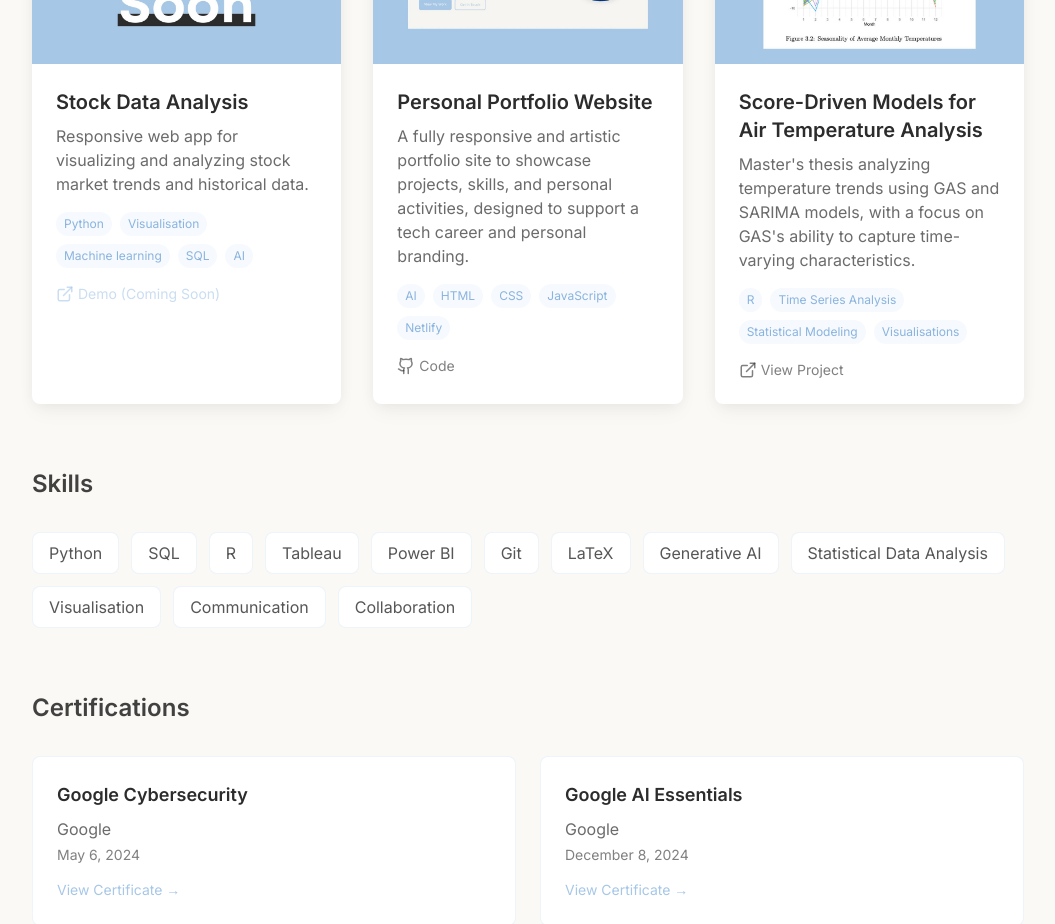
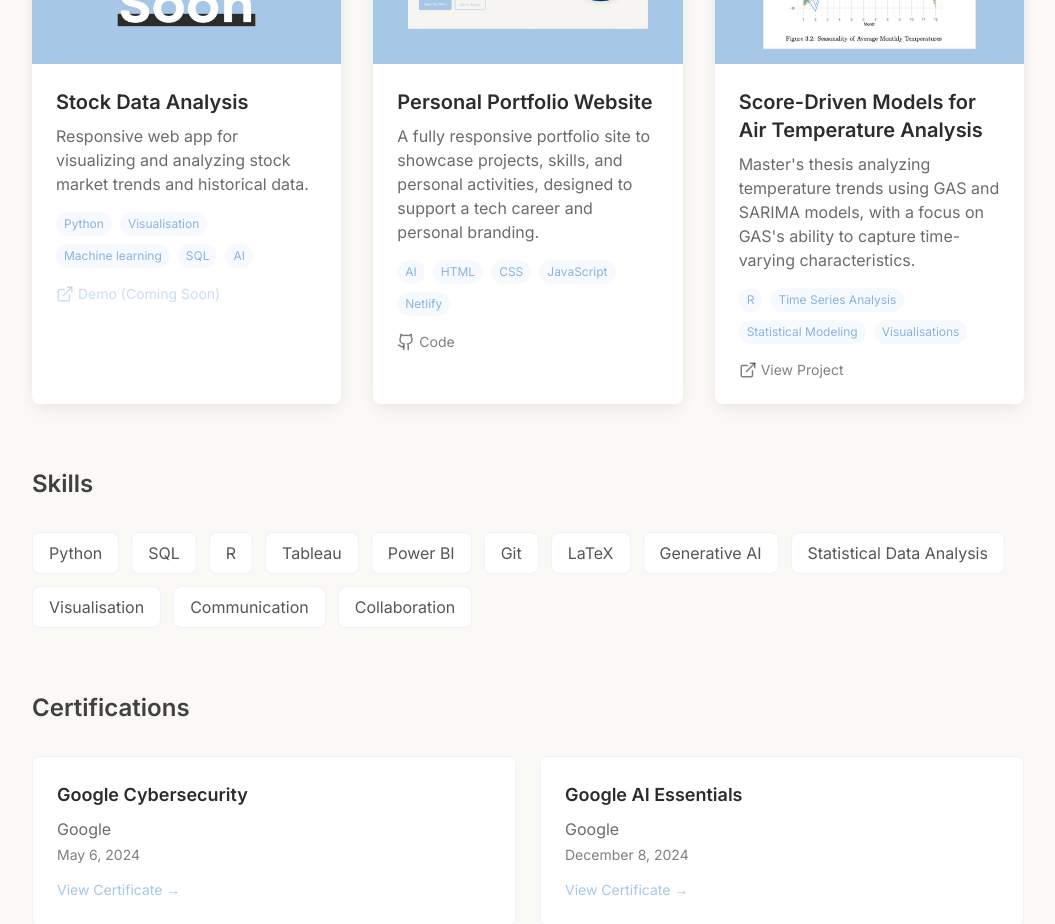
Before and after one commit to bettysumnikova/portfolio-website, a React (Vite) app: page / in a window 1280 px wide. Shown: the part 1160-2084 px from the top of the page, without its empty margins (112-1167 px from the left). Built offline with nearby package versions, Linux system fonts and the light colour scheme.

Commit message:
WorkSection text edit

```diff
--- a/src/components/WorkSection.tsx
+++ b/src/components/WorkSection.tsx
@@ -34,7 +34,7 @@ const projects: Project[] = [
   {
     id: 2,
     title: 'Personal Portfolio Website',
-    description: 'A fully responsive and artistic portfolio site to showcase projects, skills, and personal activities, designed to support a tech career and personal branding.',
+    description: 'A fully responsive portfolio site to showcase projects, skills, and personal activities, designed to support a tech career and personal branding.',
     image: '/assets/images/projects/project2-placeholder.jpg',
     tags: ['AI', 'HTML', 'CSS', 'JavaScript', 'Netlify'],
     github: 'https://github.com/bettysumnikova/portfolio-website'
```
